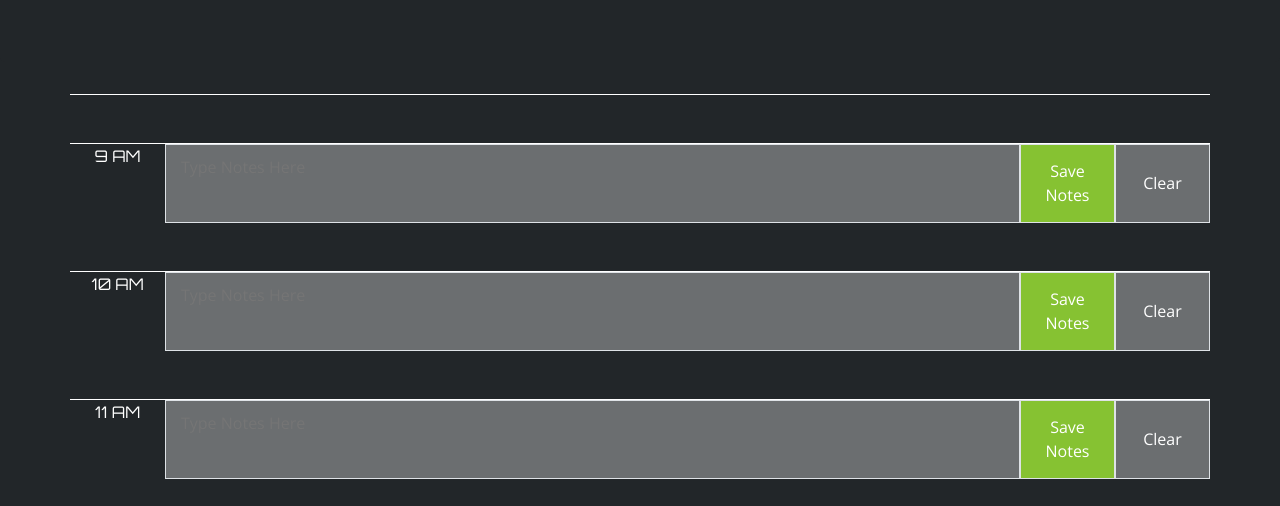
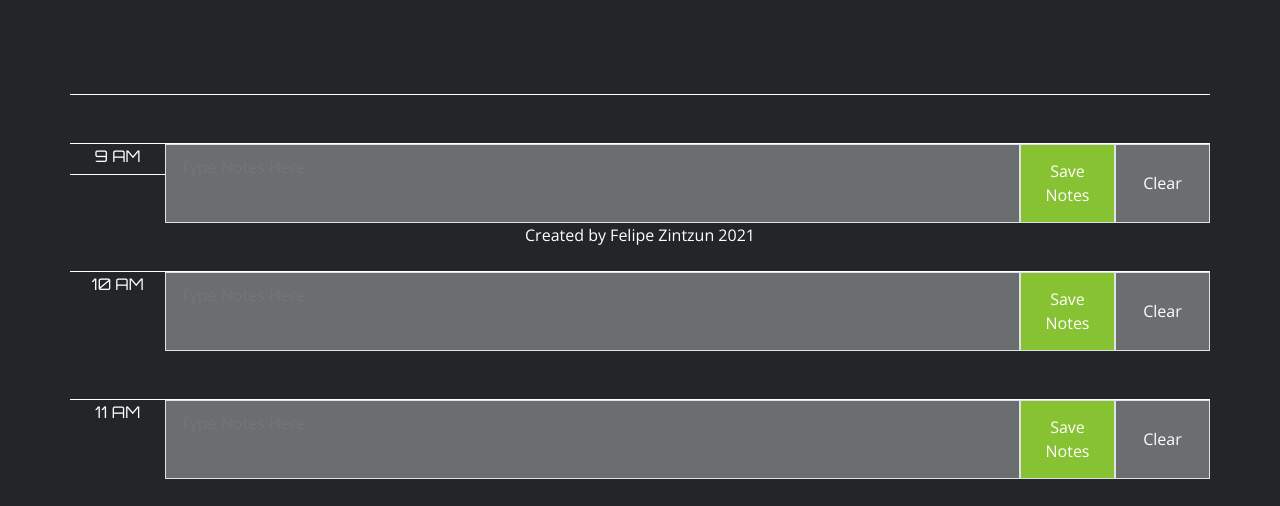
Before and after one commit to felipezintzun/work-day-scheduler, a plain HTML site: page index.html in a window 1280 px wide. Shown: the part 294-800 px from the top of the page. Drawn offline with nearby package versions, Linux system fonts and the light colour scheme.

Commit message:
attempting to add footer

```diff
--- a/assets/css/style.css
+++ b/assets/css/style.css
@@ -94,3 +94,7 @@ textarea{
   background-color: #6b6e70;
   color:white;
 }
+
+.footer {
+  color: white;
+}
--- a/index.html
+++ b/index.html
@@ -80,7 +80,16 @@
               </div>
             </div>
           </div>
+
+
+      <div class="container-footer">
+        <div class="row text-center text-middle bottom">
+          <div class="col-12">
+            <div class="footer">Created by Felipe Zintzun 2021</div>
+          </div>
         </div>
+    </div>
+
 
     <script src="https://code.jquery.com/jquery-3.4.1.min.js"></script>
     <script src="https://cdnjs.cloudflare.com/ajax/libs/moment.js/2.24.0/moment.min.js"></script>
```
